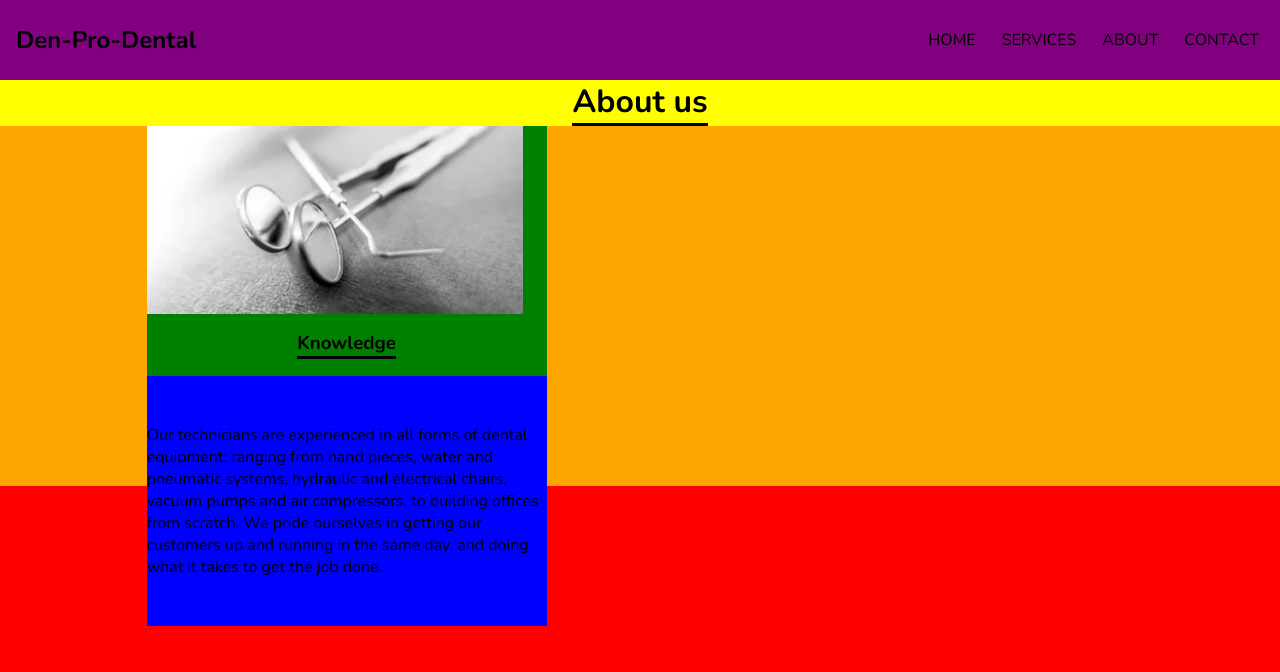
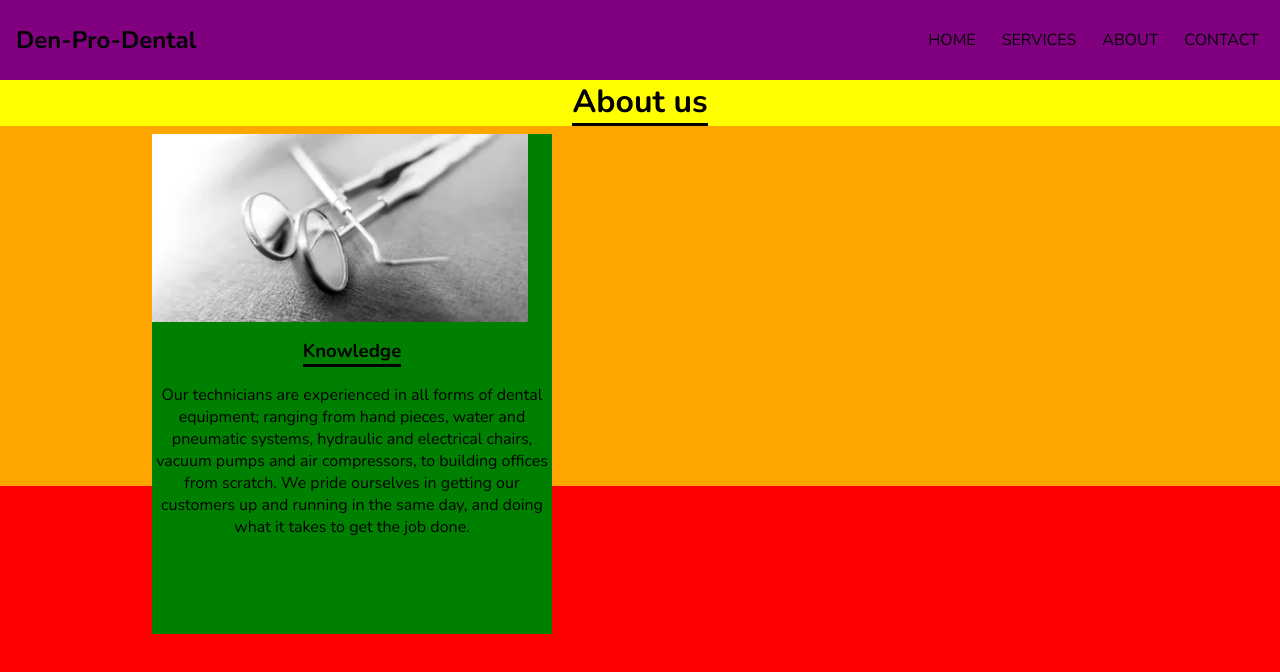
Before and after one commit to CodeJeffreyG/Den-Pro-Dental, a React (Create React App) app: page /about in a window 1280 px wide. Shown: the top 672 px of the page. Built offline with nearby package versions, Linux system fonts and the light colour scheme.

Commit message:
finished card

```diff
--- a/src/components/About/About.jsx
+++ b/src/components/About/About.jsx
@@ -13,6 +13,7 @@ const About = () => {
         </head>
 
         <div className="about-card-container">
+
           <div className="card">
             <div className="card-image-container">
               <img src={data[0].img} alt="" />
@@ -25,6 +26,7 @@ const About = () => {
             <div className="card-message-container">
               <span>{data[0].text}</span>
             </div>
+
           </div>
           <div></div>
           <div></div>
--- a/src/components/About/about.scss
+++ b/src/components/About/about.scss
@@ -34,6 +34,7 @@
       background-color: orange;
 
       .card {
+        margin: .5rem;
         display: flex;
         flex-direction: column;
         justify-content: space-between;
@@ -67,12 +68,13 @@
         .card-message-container{
             display: flex;
             justify-content: center;
-            align-items: center;
             flex: 4;
             width: 100%;
             height: 30%;
-            background-color: blue;
 
+            .card-message-container, span {
+                text-align: center;
+            }
         }
       }
     }
```
